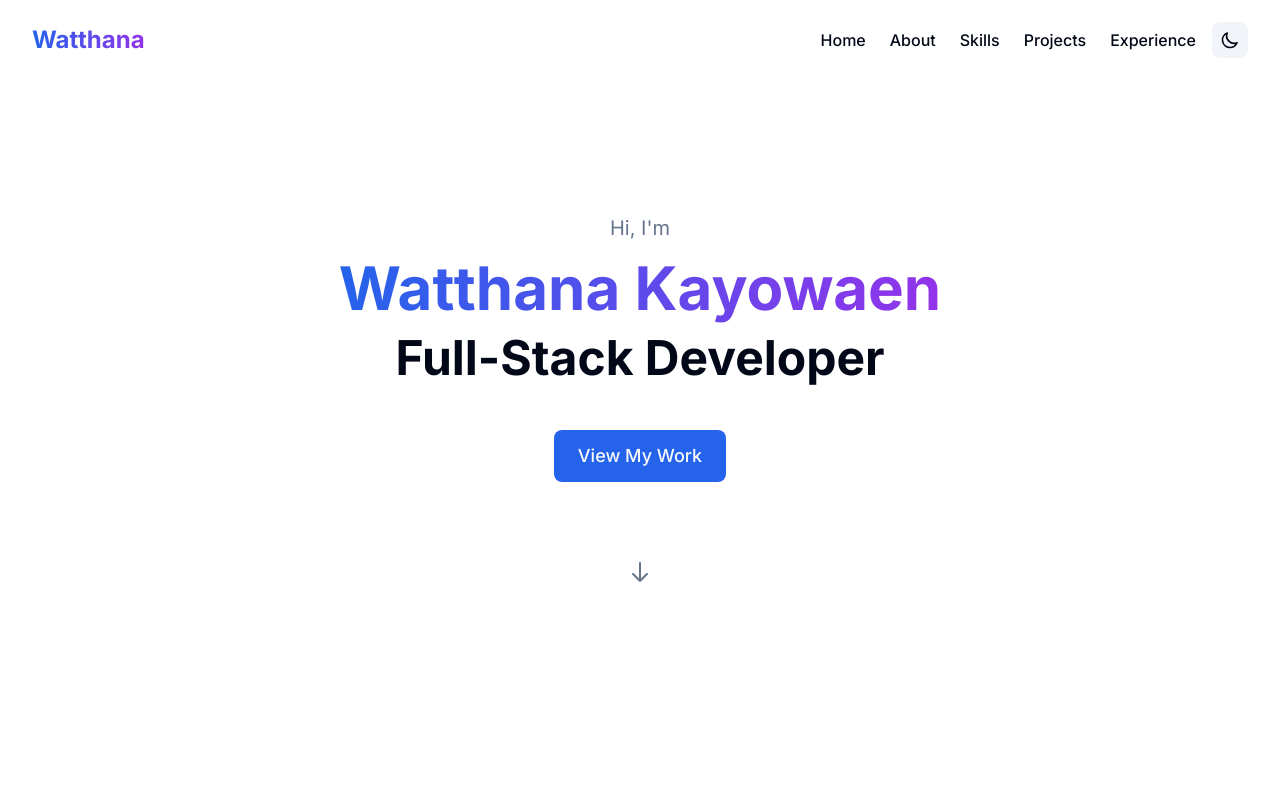
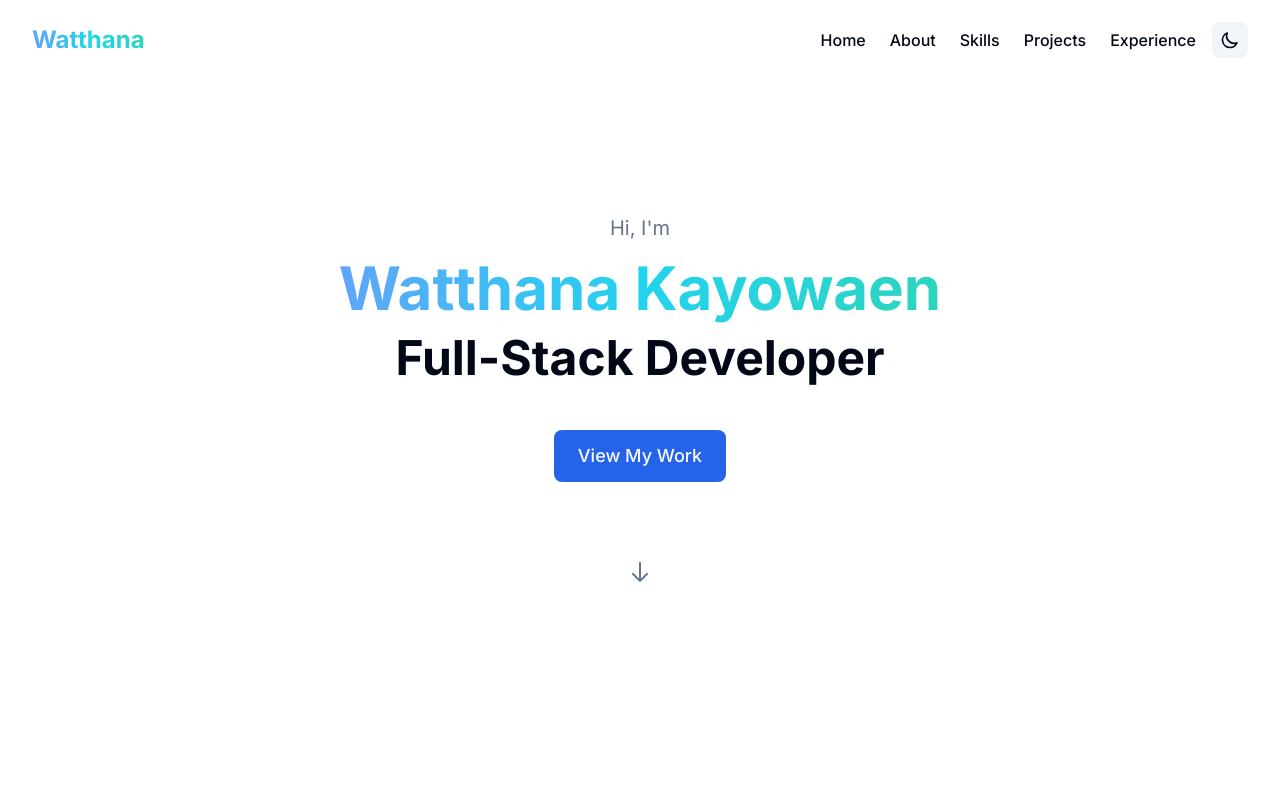
Before and after one commit to Watthana65022128/my-portfolio, a Next.js app: page / in a window 1280 px wide. Shown: the top 800 px of the page. Built offline with nearby package versions, Linux system fonts and the light colour scheme.

Commit message:
feat: update text gradient colors in globals.css for improved aesthetics

```diff
--- a/src/app/globals.css
+++ b/src/app/globals.css
@@ -68,7 +68,7 @@
   }
 
   .text-gradient {
-    @apply bg-clip-text text-transparent bg-gradient-to-r from-primary to-purple-600;
+    @apply bg-clip-text text-transparent bg-gradient-to-r from-blue-400 via-cyan-400 to-teal-400;
   }
 }
 
```
